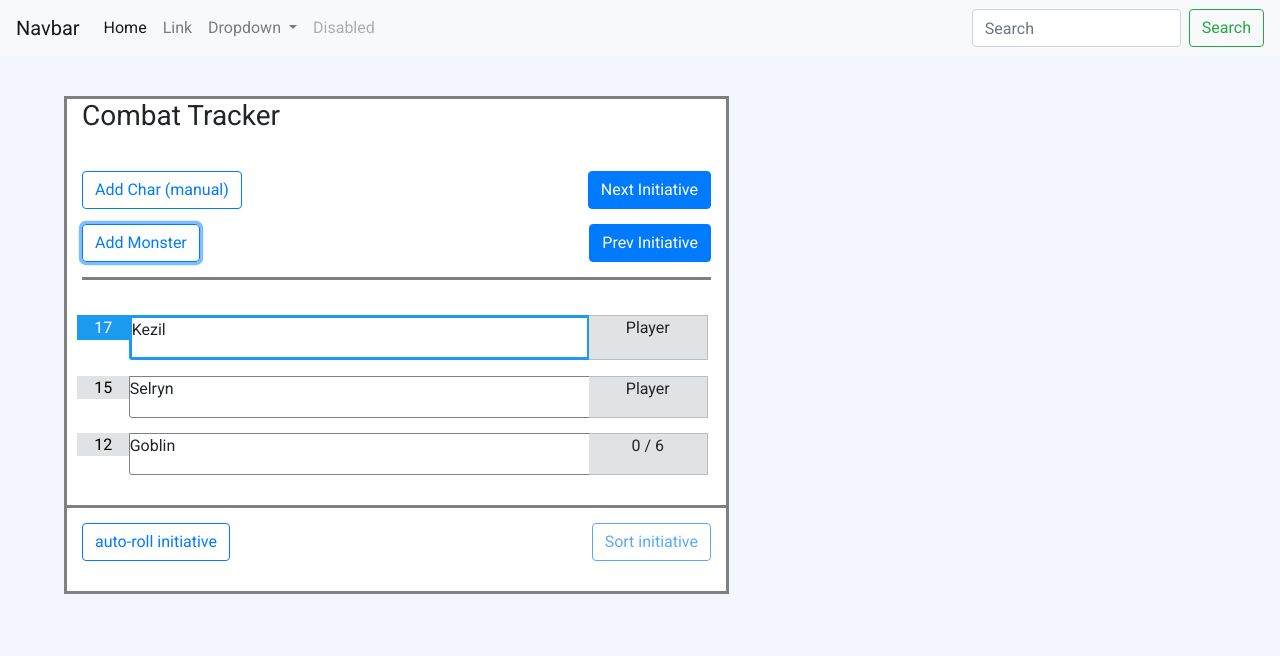
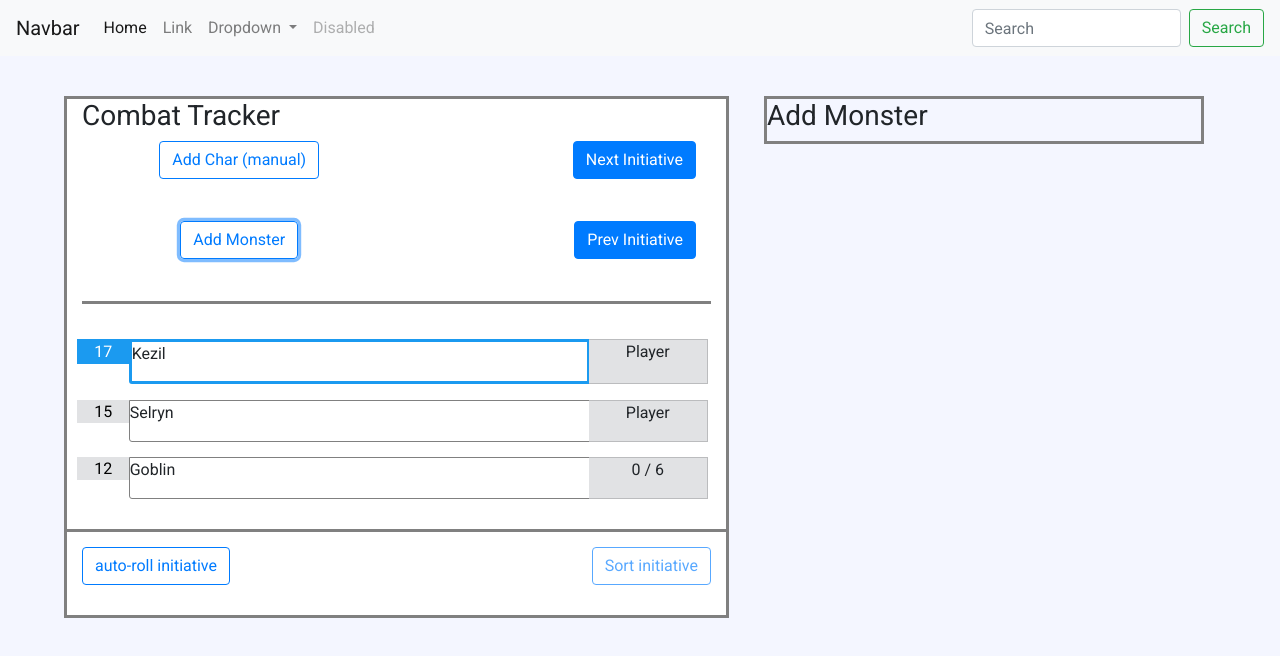
Before and after one commit to Charlie-England/website_dndCombatTracker, a website: page public/index.html in a window 1280 px wide. Both pictures are taken after a click on the button "Add Monster". Drawn offline with nearby package versions, Linux system fonts and the light colour scheme; no server answers.

```diff
--- a/public/css/styles.css
+++ b/public/css/styles.css
@@ -28,35 +28,39 @@
     visibility: hidden;
 }
 
+/* ROW 2 */
+.row-2 {
+    margin-bottom: 0;
+    padding: 0;
+    margin: 0;
+}
+
+.row-2-col {
+    height: 80px;
+    text-align: center;
+}
+
 .top-init-buttons {
-    margin-bottom: 15px;
+    margin: 0;
+}
+
+/* ROW 3 */
+.row-3 {
+    border-top: solid;
+    border-color: gray;
+    padding-top: 20px;
+}
+
+/* ROW 4 */
+.row-4 {
+    border-top: solid;
+    border-color: gray;
     margin-top: 30px;
 }
 
 .bottom-init-buttons {
     margin-top: 15px;
     margin-bottom: 30px;
-}
-
-.row-2 {
-    margin-bottom: 0;
-    padding: 0;
-}
-
-.row-2-a {
-    margin-bottom: -30px;
-}
-
-.row-3 {
-    border-top: solid;
-    border-color: gray;
-    padding-top: 20px;
-}
-
-.row-4 {
-    border-top: solid;
-    border-color: gray;
-    margin-top: 30px;
 }
 
 .text-init {
@@ -119,3 +123,9 @@
 .char-hp:hover {
     background-color: #bbbbbb;
 }
+
+.side-panel-character {
+    margin-left: 20px;
+    border: solid;
+    border-color: gray;
+}
--- a/public/index.html
+++ b/public/index.html
@@ -67,16 +67,17 @@
                   </div>
                 </div>
 
-                <div class="row row-2 row-2-a">
-                  <div class="col col-12">
+                <div class="row row-2">
+                  <div class="col col-6 row-2-col">
                     <button class="btn top-init-buttons btn-outline-primary add-char-modal" data-toggle="modal" data-target="#charModal">Add Char (manual)</button>
+                  </div>
+                  <div class="col col-6 row-2-col">
                     <button class="btn top-init-buttons btn-primary next-init float-right">Next Initiative</button>
                   </div>
-                </div>
-
-                <div class="row row-2 row-2-b">
-                  <div class="col col-12">
-                    <button class="btn top-init-buttons btn-outline-primary">Add Monster</button>
+                  <div class="col col-6 row-2-col">
+                    <button class="btn top-init-buttons btn-outline-primary add-monster">Add Monster</button>
+                  </div>
+                  <div class="col col-6 row-2-col">
                     <button class="btn top-init-buttons btn-primary prev-init float-right">Prev Initiative</button>
                   </div>
                 </div>
--- a/public/index.js
+++ b/public/index.js
@@ -12,7 +12,7 @@
 characterList.push(selryn);
 characterList.push(goblin);
 sortClearAndUpdateInitiative();
-grabCharacterListFromServer();
+characterList = grabCharacterListFromServer();
 
 
 function Player(name, initiative=0, passivePerception=0, ac=0, hp=0) {
@@ -58,6 +58,10 @@
         // updateNewInitiative();
         sortClearAndUpdateInitiative();
     }
+})
+
+$(".add-monster").click(function() {
+    addMonster();
 })
 
 
@@ -321,6 +325,7 @@
 
 function grabCharacterListFromServer() {
     //Grabs the character list from the server
+    let rtrnCharData = [];
     //gets returned character/player objects
     fetch("/startCharacterList", {method: "GET"})
     .then(response => response.json())
@@ -329,3 +334,14 @@
         return data;
     })
 }
+
+
+
+
+/**********************************ADD Monster*********************** */
+function addMonster() {
+    clearSidePanelDivs();
+    $(".side-panel-character").append("<h3>Add Monster</h3>")
+
+    toggleMoreInfoHidden("show");
+}
```
Also changed, not shown: server.js (+44 -0 lines).
